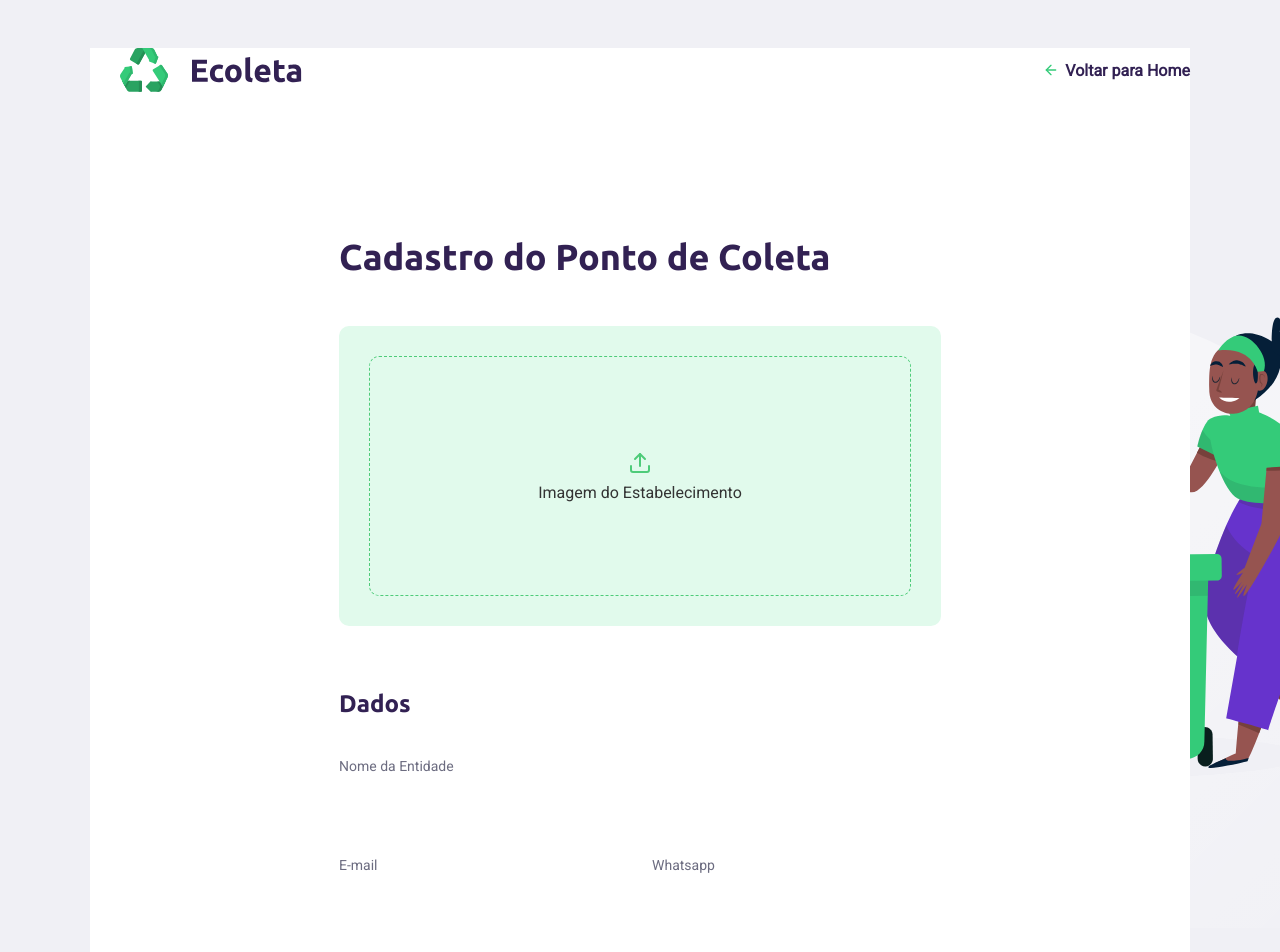
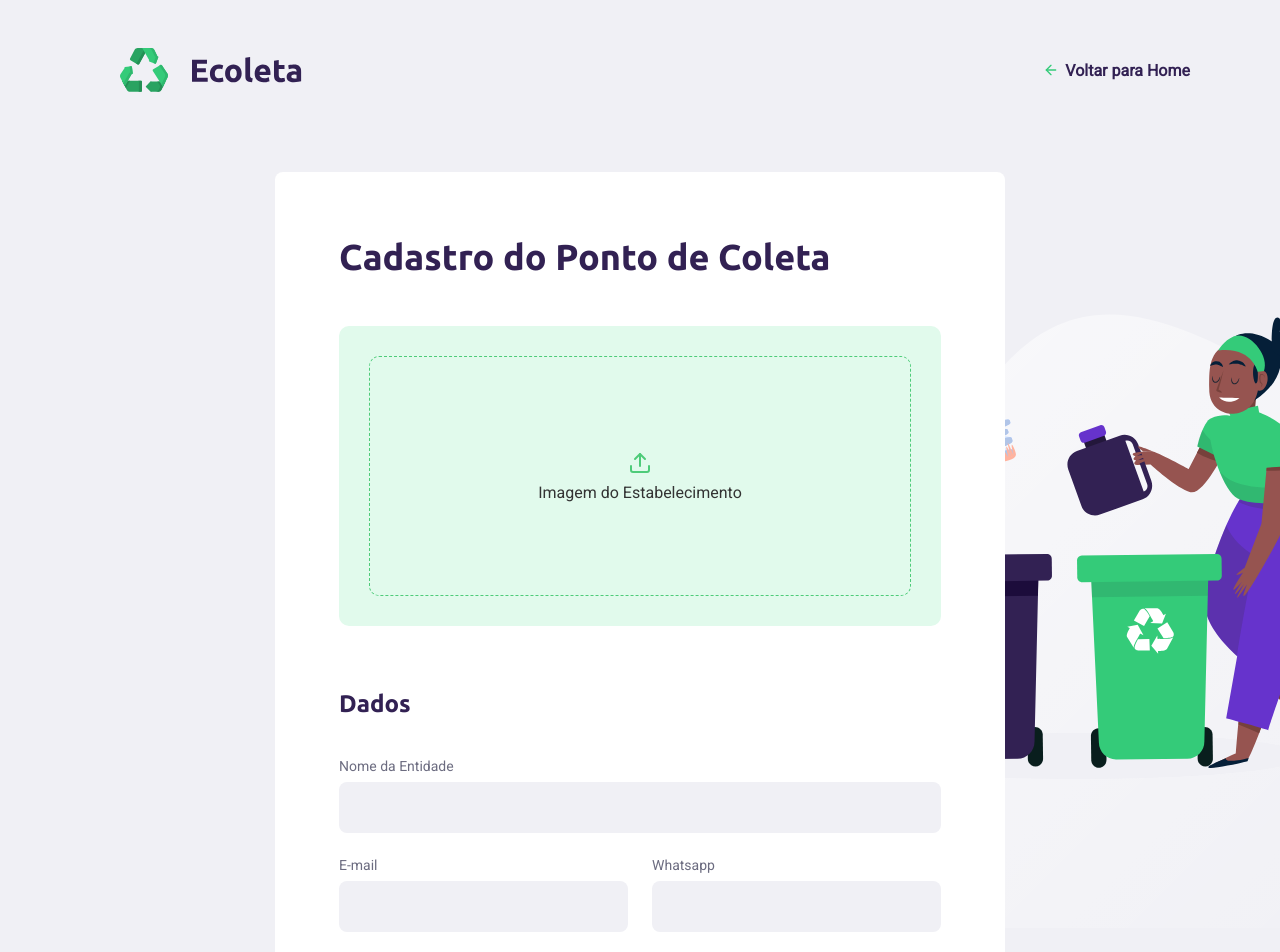
Before and after one commit to Ailsoncf/Ecoleta, a React (Create React App) app in the folder web/: page /create-point in a window 1280 px wide. Shown: the top 952 px of the page. Built offline with nearby package versions, Linux system fonts and the light colour scheme; no server answers.

Commit message:
Front-End

```diff
--- a/web/src/App.css
+++ b/web/src/App.css
@@ -2,6 +2,7 @@
     --primary-color: #34CB79;
     --title-color: #322153;
     --text-color: #6C6C80;
+    --background: #F0F0F5;
   }
 
   * {
--- a/web/src/pages/CreatePoint/styles.tsx
+++ b/web/src/pages/CreatePoint/styles.tsx
@@ -4,7 +4,7 @@ export const Container = styled.div`
   width: 100%;
   max-width: 1100px;
   margin: 0 auto;
-  background: white;
+  background: '#fff';
   > header {
     margin-top: 48px;
     display: flex;
@@ -75,7 +75,7 @@ export const Form = styled.form`
     input[type='email'],
     input[type='number'] {
       flex: 1;
-      background: var(--background-color);
+      background: #F0F0F5;
       border-radius: 8px;
       border: 0;
       padding: 16px 24px;
@@ -87,7 +87,7 @@ export const Form = styled.form`
       -moz-appearance: none;
       appearance: none;
       flex: 1;
-      background: var(--background-color);
+      background: #F0F0F5;
       border-radius: 8px;
       border: 0;
       padding: 16px 24px;
@@ -102,7 +102,7 @@ export const Form = styled.form`
     flex-direction: row;
     align-items: center;
     input[type='checkbox'] {
-      background: var(--background-color);
+      background: #F0F0F5;
     }
     label {
       margin: 0 0 0 8px;
@@ -161,7 +161,7 @@ export const ItemsList = styled.ul`
       cursor: pointer;
       background: ${({ theme }) =>
         theme.title === 'light' ? '#f5f5f5' : '#ddd'};
-      border: 2px solid var(--background-color);;
+      border: 2px solid #F0F0F5;
       width: 100%;
       height: 180px;
       border-radius: 8px;
```
